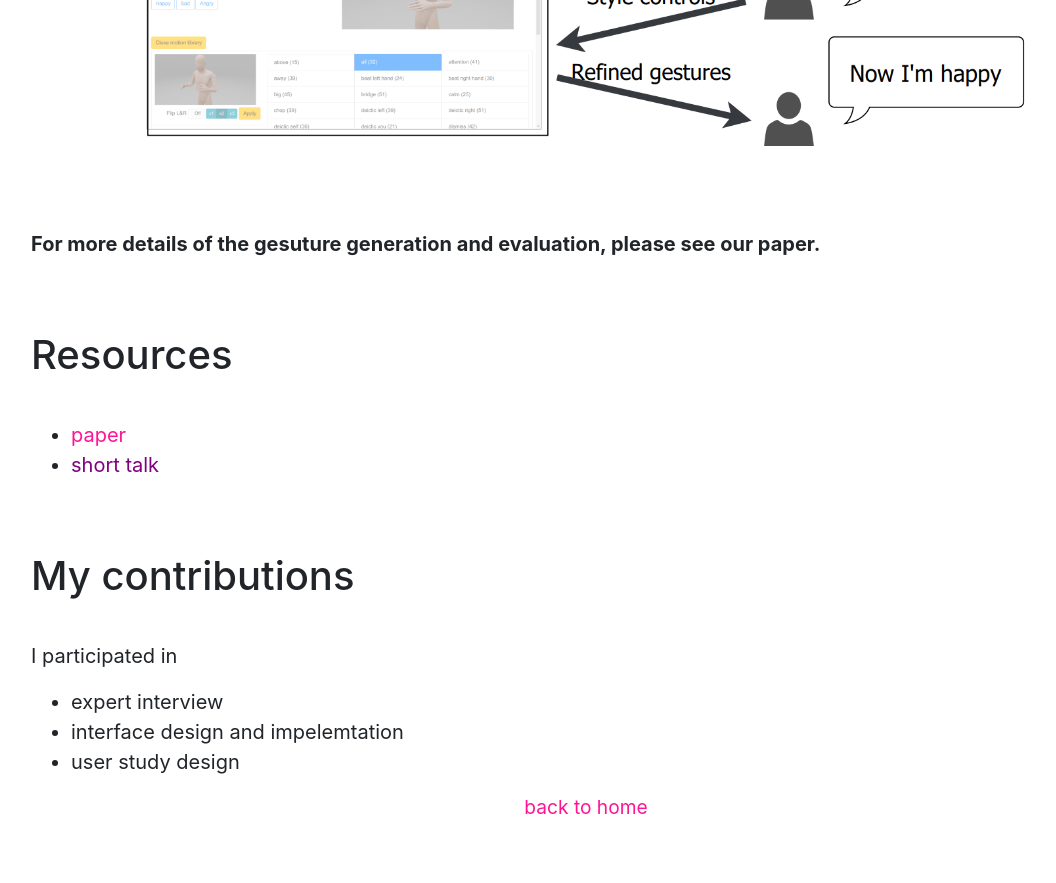
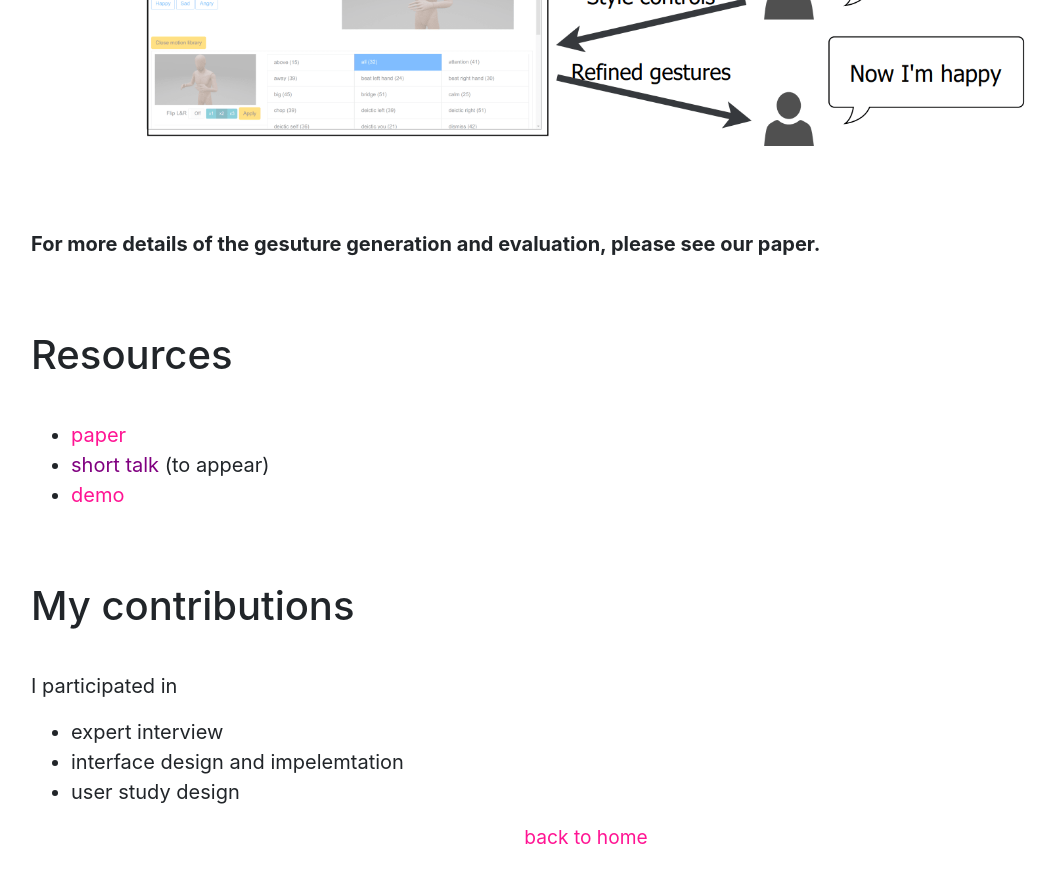
Before and after one commit to KeunwooPark/Portfolio, a Jekyll site: the page built from _posts/2021-10-07-sgtoolkit.md, in a window 1280 px wide and 900 px high, scrolled down 2814 px. Shown: the top 883 px of the window, without its empty margins (54-1110 px from the left). Built offline with Jekyll 4.4.1, drawn with Linux system fonts in a browser that asks for light colours; nearby versions of some CDN libraries.

Commit message:
Add demo video for SGToolkit

```diff
--- a/_posts/2021-10-07-sgtoolkit.md
+++ b/_posts/2021-10-07-sgtoolkit.md
@@ -32,7 +32,8 @@ The key idea of the new gesture generation toolkit is combining automatic gestur
 
 # Resources
 - [paper](https://arxiv.org/abs/2108.04636)
-- [short talk]()
+- [short talk]() (to appear)
+- [demo](https://youtu.be/C-8kGlkYpl4)
 
 # My contributions
 I participated in
```
Also changed, not shown: 1 other file.
